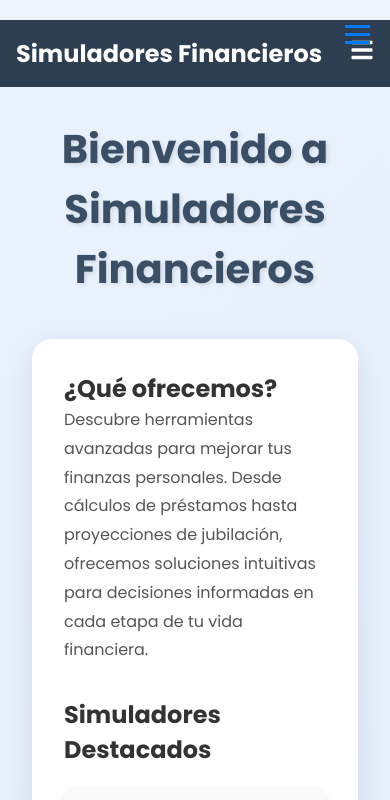
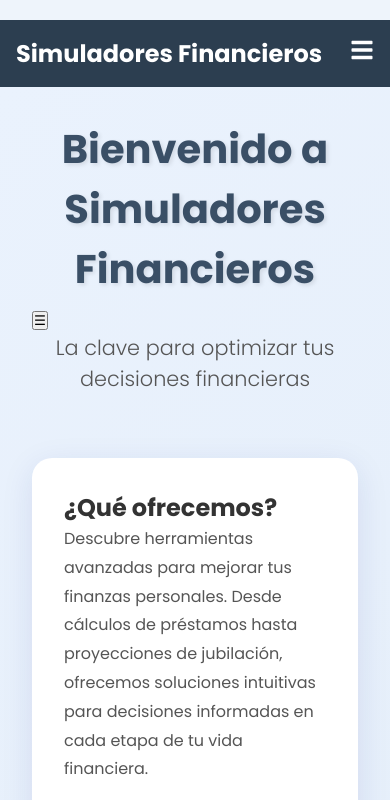
Before and after one commit to sigleto/SimuladorFinancieroR, a Next.js app: page / in a window 390 px wide. Shown: the top 800 px of the page. Built offline with nearby package versions, Linux system fonts and the light colour scheme.

Commit message:
hamburguesa2

```diff
--- a/Estilos/index.module.css
+++ b/Estilos/index.module.css
@@ -8,6 +8,7 @@
   background-color: #eaf2fd;
   background-image: linear-gradient(135deg, #eaf2fd 0%, #d6e4f0 100%);
 }
+
 .content-wrapper {
   flex-grow: 1;
   display: flex;
@@ -208,6 +209,62 @@
   font-weight: bold;
 }
 
+/* Estilos para el menú hamburguesa */
+.menu-hamburguesa {
+  display: none; /* Ocultamos el menú hamburguesa por defecto */
+}
+
+/* Mostrar el menú hamburguesa solo en pantallas pequeñas */
+@media (max-width: 768px) {
+  .menu-hamburguesa {
+    display: block; /* Menú hamburguesa visible en pantallas pequeñas */
+  }
+
+  /* Estilos adicionales para la visualización del menú */
+  .mobile-menu {
+    display: none;
+    background-color: #007bff;
+    padding: 1rem;
+    position: absolute;
+    top: 50px;
+    right: 0;
+    width: 100%;
+    box-shadow: 0 8px 16px rgba(0, 0, 0, 0.1);
+  }
+
+  .mobile-menu.open {
+    display: block;
+  }
+
+  .mobile-menu ul {
+    list-style-type: none;
+    padding: 0;
+    margin: 0;
+  }
+
+  .mobile-menu li {
+    padding: 1rem;
+    text-align: center;
+    border-bottom: 1px solid #ddd;
+  }
+
+  .mobile-menu li a {
+    color: white;
+    text-decoration: none;
+  }
+
+  .mobile-menu li:hover {
+    background-color: #0056b3;
+  }
+}
+
+/* Estilos para dispositivos grandes (PC) */
+@media (min-width: 769px) {
+  .menu-hamburguesa {
+    display: none; /* Menú hamburguesa oculto en pantallas grandes */
+  }
+}
+
 @media (max-width: 768px) {
   .main-title {
     font-size: 2.5rem;
@@ -233,74 +290,4 @@
   .features-grid {
     grid-template-columns: 1fr;
   }
-  .hamburger {
-    display: none;
-    cursor: pointer;
-    position: absolute;
-    top: 20px;
-    right: 20px;
-    z-index: 1000;
-  }
-
-  .hamburger span {
-    display: block;
-    width: 25px;
-    height: 3px;
-    margin: 5px auto;
-    background-color: #007bff;
-    transition: all 0.3s ease-in-out;
-  }
-
-  .mobile-nav {
-    display: none;
-    position: fixed;
-    top: 0;
-    left: 0;
-    width: 100%;
-    height: 100%;
-    background-color: rgba(0, 0, 0, 0.9);
-    z-index: 999;
-  }
-
-  .mobile-nav ul {
-    list-style-type: none;
-    padding: 0;
-    margin-top: 70px;
-  }
-
-  .mobile-nav li {
-    text-align: center;
-    margin-bottom: 20px;
-  }
-
-  .mobile-nav a {
-    color: #ffffff;
-    font-size: 1.2rem;
-    text-decoration: none;
-  }
-
-  @media (max-width: 768px) {
-    .hamburger {
-      display: block;
-    }
-
-    .desktop-nav {
-      display: none;
-    }
-
-    .mobile-nav.active {
-      display: block;
-    }
-  }
-
-  @media (min-width: 769px) {
-    .desktop-nav {
-      display: block;
-    }
-
-    .hamburger,
-    .mobile-nav {
-      display: none;
-    }
-  }
 }
--- a/pages/index.tsx
+++ b/pages/index.tsx
@@ -8,6 +8,12 @@ import styles from "../Estilos/index.module.css";
 
 const Home: React.FC = () => {
   const router = useRouter();
+
+  const [isMenuOpen, setIsMenuOpen] = useState(false);
+
+  const toggleMenu = () => {
+    setIsMenuOpen(!isMenuOpen);
+  };
 
   const handleNavigation = (path: string) => router.push(path);
 
@@ -49,17 +55,6 @@ const Home: React.FC = () => {
     },
     // ... Añade el resto de los simuladores de manera similar
   ];
-  const [isMenuOpen, setIsMenuOpen] = useState(false);
-  const HamburgerIcon = () => (
-    <div
-      className={styles.hamburger}
-      onClick={() => setIsMenuOpen(!isMenuOpen)}
-    >
-      <span></span>
-      <span></span>
-      <span></span>
-    </div>
-  );
 
   return (
     <>
@@ -81,17 +76,47 @@ const Home: React.FC = () => {
           <h1 className={styles["main-title"]}>
             Bienvenido a Simuladores Financieros
           </h1>
-          <nav className={styles.desktopNav}>
-            {/* Agrega aquí los elementos de tu barra de navegación */}
-          </nav>
-          <HamburgerIcon />
-          {isMenuOpen && (
-            <nav className={styles.mobileNav}>
-              {/* Agrega aquí los elementos de tu menú móvil */}
-            </nav>
-          )}
+          <div className={styles["menu-hamburguesa"]}>
+            <button onClick={toggleMenu} className={styles["hamburger-button"]}>
+              ☰
+            </button>
+            {isMenuOpen && (
+              <nav className={styles["mobile-menu"]}>
+                <ul>
+                  <li>
+                    <Link href="/" onClick={toggleMenu}>
+                      Inicio
+                    </Link>
+                  </li>
+                  <li>
+                    <Link href="/Herramientas2" onClick={toggleMenu}>
+                      Herramientas
+                    </Link>
+                  </li>
+                  <li>
+                    <Link href="/Herramientas" onClick={toggleMenu}>
+                      Simuladores
+                    </Link>
+                  </li>
+                  <li>
+                    <Link href="/Informacion" onClick={toggleMenu}>
+                      Información
+                    </Link>
+                  </li>
+                  <li>
+                    <Link href="/Contacto" onClick={toggleMenu}>
+                      Contacto
+                    </Link>
+                  </li>
+                </ul>
+              </nav>
+            )}
+          </div>
+
+          <p className={styles["subtitle"]}>
+            La clave para optimizar tus decisiones financieras
+          </p>
         </header>
-
         <main className={styles["main-content"]}>
           <section className={styles["description-section"]}>
             <h2 className={styles["section-title"]}>¿Qué ofrecemos?</h2>
```
